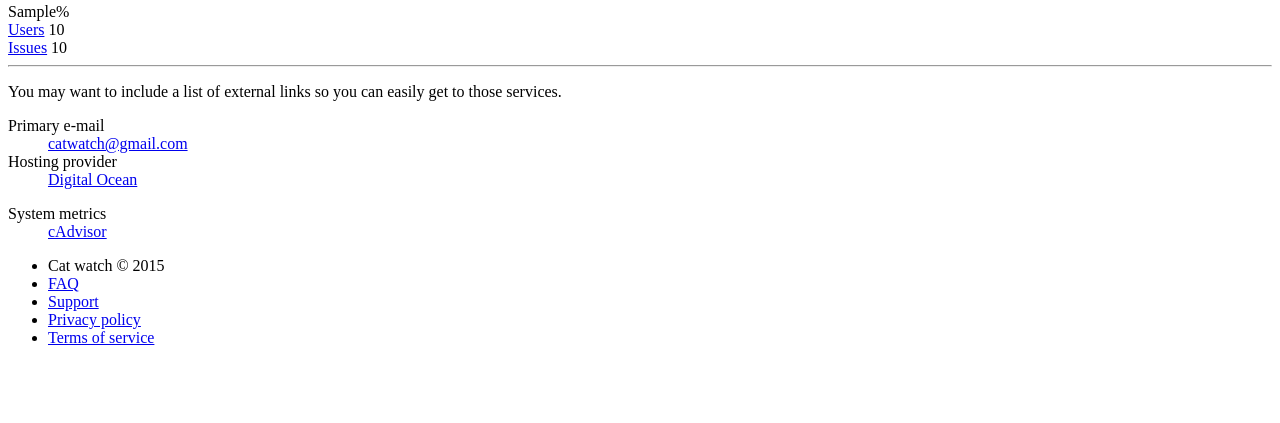
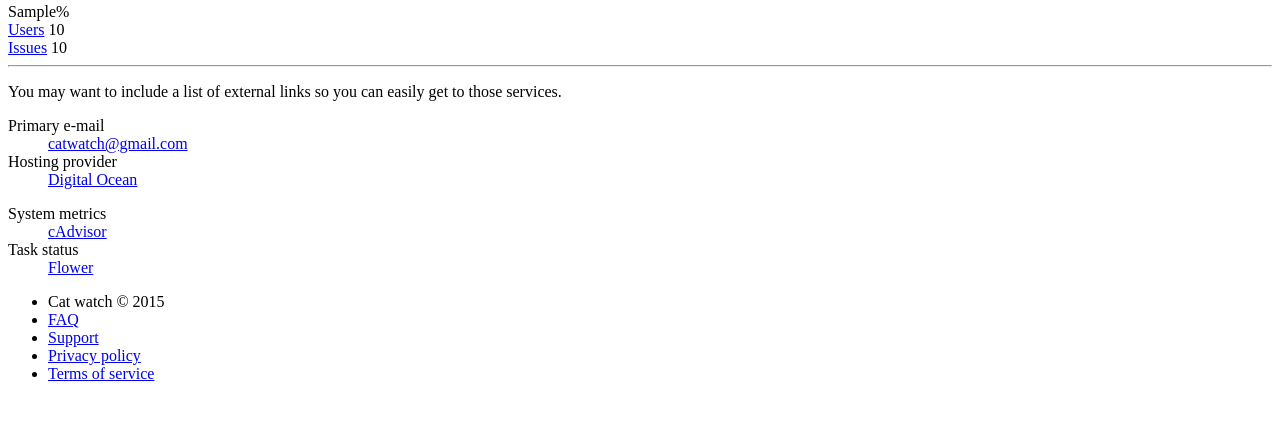
Before and after one commit to nickjj/build-a-saas-app-with-flask, a Flask app: template catwatch/blueprints/admin/templates/admin/page/dashboard.jinja2 in a window 1280 px wide. Shown: the part 377-800 px from the top of the page. Run offline with Flask 2, Linux system fonts and the light colour scheme; the template is opened without the code that fills it: most values are stand-ins (such as "Sample title", 1, 10 or a date in 2020); parts of the project's set-up code (start-up, migrations or seed data) failed here and were passed over; some libraries are stand-ins or nearby versions.

Commit message:
Add flower to monitor tasks in a web front end
Unfortunately a lot of the functionality seems to be broken with Redis but hey, it's at least something!

```diff
--- a/catwatch/blueprints/admin/templates/admin/page/dashboard.jinja2
+++ b/catwatch/blueprints/admin/templates/admin/page/dashboard.jinja2
@@ -123,6 +123,8 @@
       <dl>
         <dt>System metrics</dt>
         <dd class="sm-margin-bottom"><a href="{{ config.get('ENDPOINT_CADVISOR') }}">cAdvisor</a></dd>
+        <dt>Task status</dt>
+        <dd class="sm-margin-bottom"><a href="{{ config.get('ENDPOINT_FLOWER') }}">Flower</a></dd>
       </dl>
     </div>
   </div>
--- a/config/settings.py
+++ b/config/settings.py
@@ -93,6 +93,7 @@ MAIL_PASSWORD = 'awesomepassword'
 
 # External end points.
 ENDPOINT_CADVISOR = 'http://localhost:8080/containers/'
+ENDPOINT_FLOWER = 'http://localhost:8081'
 
 # Stripe settings.
 #
--- a/requirements.txt
+++ b/requirements.txt
@@ -10,6 +10,7 @@ alembic==0.7.6
 # Background worker and cache
 redis==2.10.3
 celery==3.1.18
+flower==0.8.2
 Flask-Cache==0.13.1
 
 # Authentication and authorization
```
Also changed, not shown: docker-compose.yml (+9 -1 lines), 1 other file.
